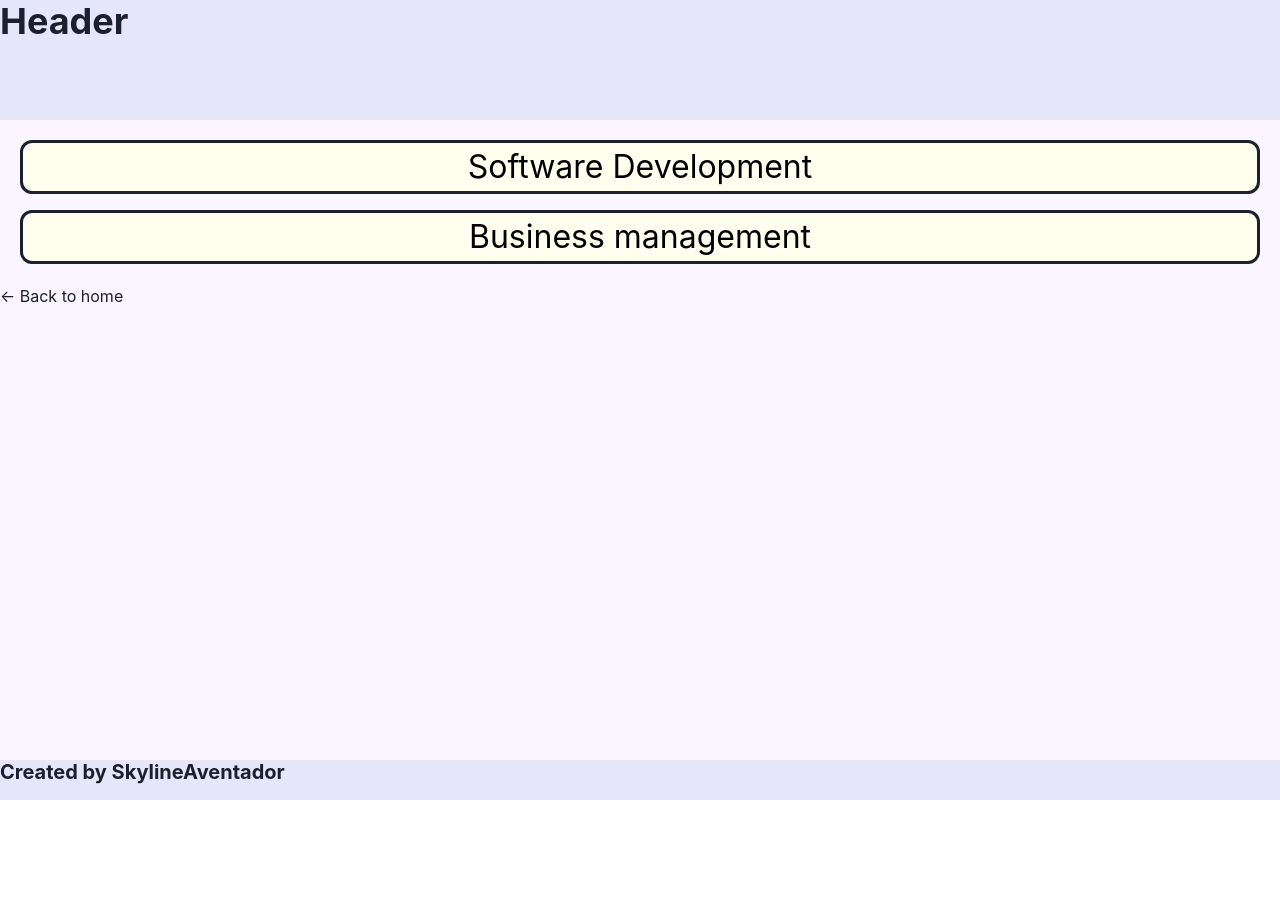
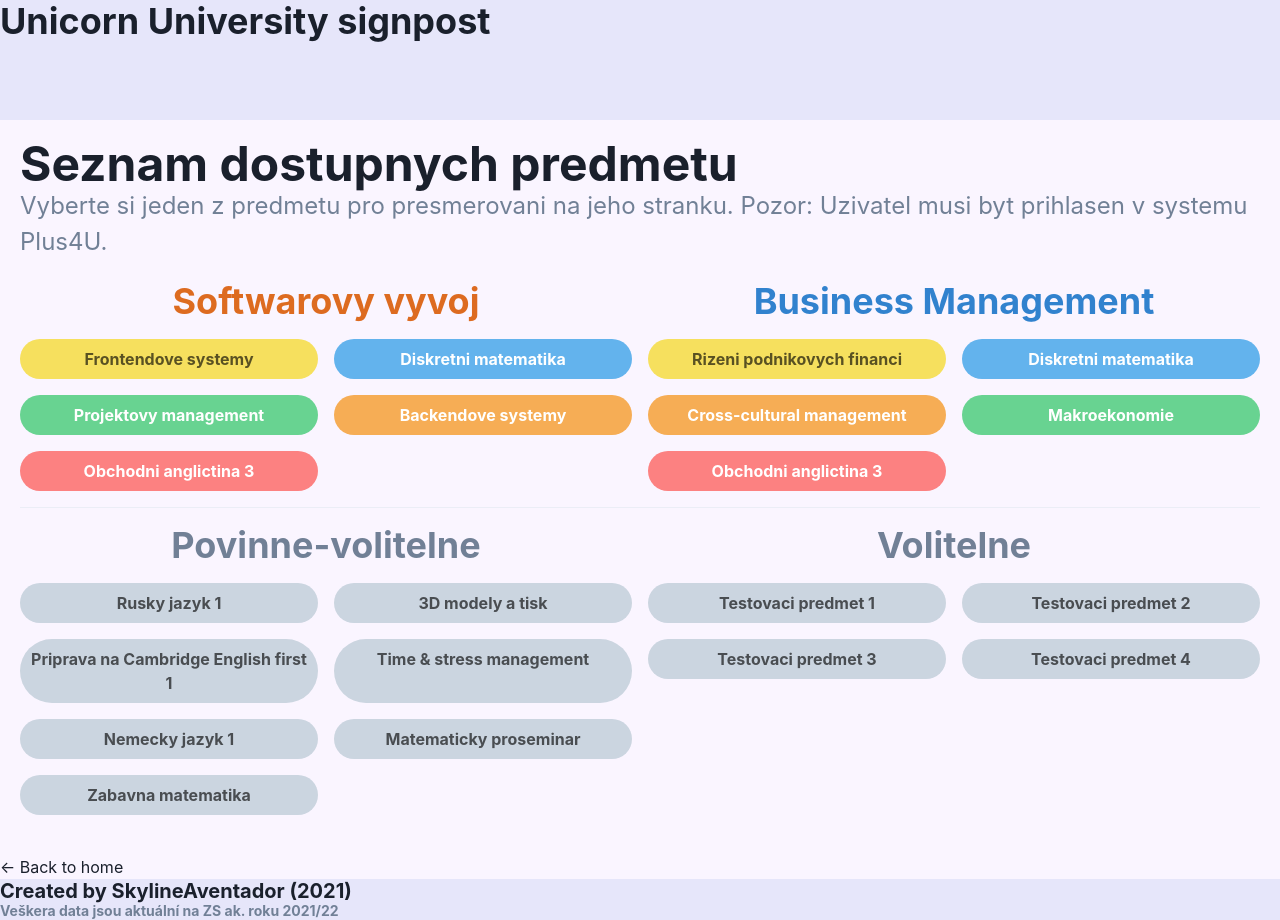
Before and after one commit to SkylineAventador/uun-signpost, a Next.js app: page /study_programs in a window 1280 px wide. Before the commit the page ends 800 px from the top, so only its background shows below. Built offline with nearby package versions, Linux system fonts and the light colour scheme.

Commit message:
Courses page restyling - save commit.

```diff
--- a/components/layout.js
+++ b/components/layout.js
@@ -1,6 +1,6 @@
 import Head from 'next/head'
 import NextLink from 'next/link'
-import {Box, Flex, Heading, Link, Spacer} from "@chakra-ui/react";
+import {Box, Flex, Heading, Link, Spacer, Text} from "@chakra-ui/react";
 
 export const siteTitle = 'Unicorn University signpost'
 
@@ -22,7 +22,7 @@ export default function Layout({ children, home }) {
                 <meta name="og:title" content={siteTitle} />
                 <meta name="twitter:card" content="summary_large_image" />
             </Head>
-            <Heading size={"xl"} minH={"15vh"} bg={"lavender"}>Header</Heading>
+            <Heading size={"xl"} minH={"15vh"} bg={"lavender"}>Unicorn University signpost</Heading>
             {children}
             {!home && (
                 <Box>
@@ -33,7 +33,8 @@ export default function Layout({ children, home }) {
             )}
             <Spacer/>
             <Heading size={"md"} minH={"5vh"} bg={"lavender"}>
-              <Link href={"https://linktr.ee/skylineaventador"} isExternal>Created by SkylineAventador</Link>
+              <Link href={"https://linktr.ee/skylineaventador"} isExternal>Created by SkylineAventador (2021)</Link>
+              <Text fontSize={"sm"} color={"gray.500"}>Veškera data jsou aktuální na ZS ak. roku 2021/22</Text>
             </Heading>
         </Flex>
     )
--- a/pages/study_programs.js
+++ b/pages/study_programs.js
@@ -1,10 +1,10 @@
-import {Box, VStack} from "@chakra-ui/react";
+import {Badge, Box, Divider, Grid, GridItem, Heading, Text} from "@chakra-ui/react";
 import Head from "next/head";
 import Layout from "../components/layout";
 import CourseBox from "../components/courseBox";
 
-export default function StudyPrograms(){
-  return(
+export default function StudyPrograms() {
+  return (
     <Layout>
       <Box p={5}>
         <Head>
@@ -12,10 +12,84 @@ export default function StudyPrograms(){
           <meta name="description" content="Generated by create next app"/>
           <link rel="icon" href="/favicon.ico"/>
         </Head>
-        <VStack direction={"column"} spacing={4} align={"stretch"}>
-          <CourseBox name={"Software Development"} link={"/study_years"}/>
-          <CourseBox name={"Business management"} link={"/"}/>
-        </VStack>
+        <Heading as={"h2"} size={"2xl"}>Seznam dostupnych predmetu</Heading>
+        <Text fontSize={"2xl"} color={"gray.500"}>Vyberte si jeden z predmetu pro presmerovani na jeho stranku.
+          Pozor: Uzivatel musi byt prihlasen v systemu Plus4U.</Text>
+
+        <Grid templateColumns={"repeat(2, 1fr)"} autoRows gap={4} py={5}>
+
+          <Grid templateColumns={"repeat(2, 1fr)"} autoRows gap={4} alignContent={"start"}
+                justifyItems={"stretch"} textAlign={"center"}>
+            <GridItem colSpan={2}>
+              <Heading fontSize={"4xl"} color={"orange.500"}>Softwarovy vyvoj</Heading>
+            </GridItem>
+            <Box bg={"yellow.300"} color={"blackAlpha.700"} fontWeight={"bold"} borderRadius={"full"} p={2}>Frontendove
+              systemy</Box>
+            <Box bg={"blue.300"} color={"white"} fontWeight={"bold"} borderRadius={"full"} p={2}>Diskretni
+              matematika</Box>
+            <Box bg={"green.300"} color={"white"} fontWeight={"bold"} borderRadius={"full"} p={2}>Projektovy
+              management</Box>
+            <Box bg={"orange.300"} color={"white"} fontWeight={"bold"} borderRadius={"full"} p={2}>Backendove
+              systemy</Box>
+            <Box bg={"red.300"} color={"white"} fontWeight={"bold"} borderRadius={"full"} p={2}>Obchodni anglictina
+              3</Box>
+          </Grid>
+
+          <Grid templateColumns={"repeat(2, 1fr)"} autoRows gap={4} alignContent={"start"} justifyItems={"stretch"}
+                textAlign={"center"}>
+            <GridItem colSpan={2}>
+              <Heading fontSize={"4xl"} color={"blue.500"}>Business Management</Heading>
+            </GridItem>
+            <Box bg={"yellow.300"} color={"blackAlpha.700"} fontWeight={"bold"} borderRadius={"full"} p={2}>Rizeni
+              podnikovych financi</Box>
+            <Box bg={"blue.300"} color={"white"} fontWeight={"bold"} borderRadius={"full"} p={2}>Diskretni
+              matematika</Box>
+            <Box bg={"orange.300"} color={"white"} fontWeight={"bold"} borderRadius={"full"} p={2}>Cross-cultural
+              management</Box>
+            <Box bg={"green.300"} color={"white"} fontWeight={"bold"} borderRadius={"full"} p={2}>Makroekonomie</Box>
+            <Box bg={"red.300"} color={"white"} fontWeight={"bold"} borderRadius={"full"} p={2}>Obchodni anglictina
+              3</Box>
+          </Grid>
+
+          <GridItem colSpan={2}>
+            <Divider/>
+          </GridItem>
+
+          <Grid templateColumns={"repeat(2, 1fr)"} autoRows gap={4} alignContent={"start"} justifyItems={"stretch"}
+                textAlign={"center"}>
+            <GridItem colSpan={2}>
+              <Heading fontSize={"4xl"} color={"gray.500"}>Povinne-volitelne</Heading>
+            </GridItem>
+            <Box bg={"gray.300"} color={"blackAlpha.700"} fontWeight={"bold"} borderRadius={"full"} p={2}>Rusky jazyk
+              1</Box>
+            <Box bg={"gray.300"} color={"blackAlpha.700"} fontWeight={"bold"} borderRadius={"full"} p={2}>3D modely a
+              tisk</Box>
+            <Box bg={"gray.300"} color={"blackAlpha.700"} fontWeight={"bold"} borderRadius={"full"} p={2}>Priprava na
+              Cambridge English first 1</Box>
+            <Box bg={"gray.300"} color={"blackAlpha.700"} fontWeight={"bold"} borderRadius={"full"} p={2}>Time & stress
+              management</Box>
+            <Box bg={"gray.300"} color={"blackAlpha.700"} fontWeight={"bold"} borderRadius={"full"} p={2}>Nemecky jazyk
+              1</Box>
+            <Box bg={"gray.300"} color={"blackAlpha.700"} fontWeight={"bold"} borderRadius={"full"} p={2}>Matematicky
+              proseminar</Box>
+            <Box bg={"gray.300"} color={"blackAlpha.700"} fontWeight={"bold"} borderRadius={"full"} p={2}>Zabavna
+              matematika</Box>
+          </Grid>
+          <Grid templateColumns={"repeat(2, 1fr)"} autoRows gap={4} alignContent={"start"} justifyItems={"stretch"}
+                textAlign={"center"}>
+            <GridItem colSpan={2}>
+              <Heading fontSize={"4xl"} color={"gray.500"}>Volitelne</Heading>
+            </GridItem>
+            <Box bg={"gray.300"} color={"blackAlpha.700"} fontWeight={"bold"} borderRadius={"full"} p={2}>Testovaci
+              predmet 1</Box>
+            <Box bg={"gray.300"} color={"blackAlpha.700"} fontWeight={"bold"} borderRadius={"full"} p={2}>Testovaci
+              predmet 2</Box>
+            <Box bg={"gray.300"} color={"blackAlpha.700"} fontWeight={"bold"} borderRadius={"full"} p={2}>Testovaci
+              predmet 3</Box>
+            <Box bg={"gray.300"} color={"blackAlpha.700"} fontWeight={"bold"} borderRadius={"full"} p={2}>Testovaci
+              predmet 4</Box>
+          </Grid>
+        </Grid>
       </Box>
     </Layout>
   );
```
Also changed, not shown: pages/index.js (+16 -2 lines).
